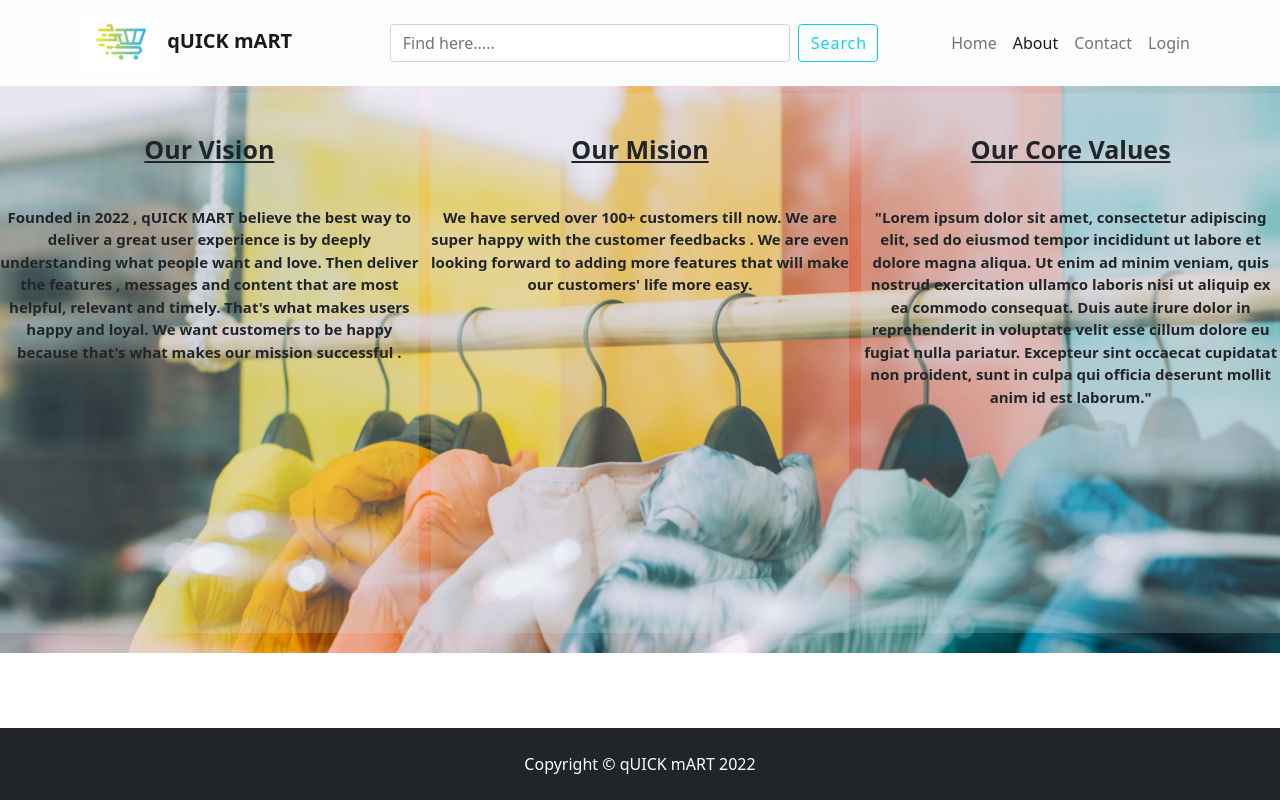
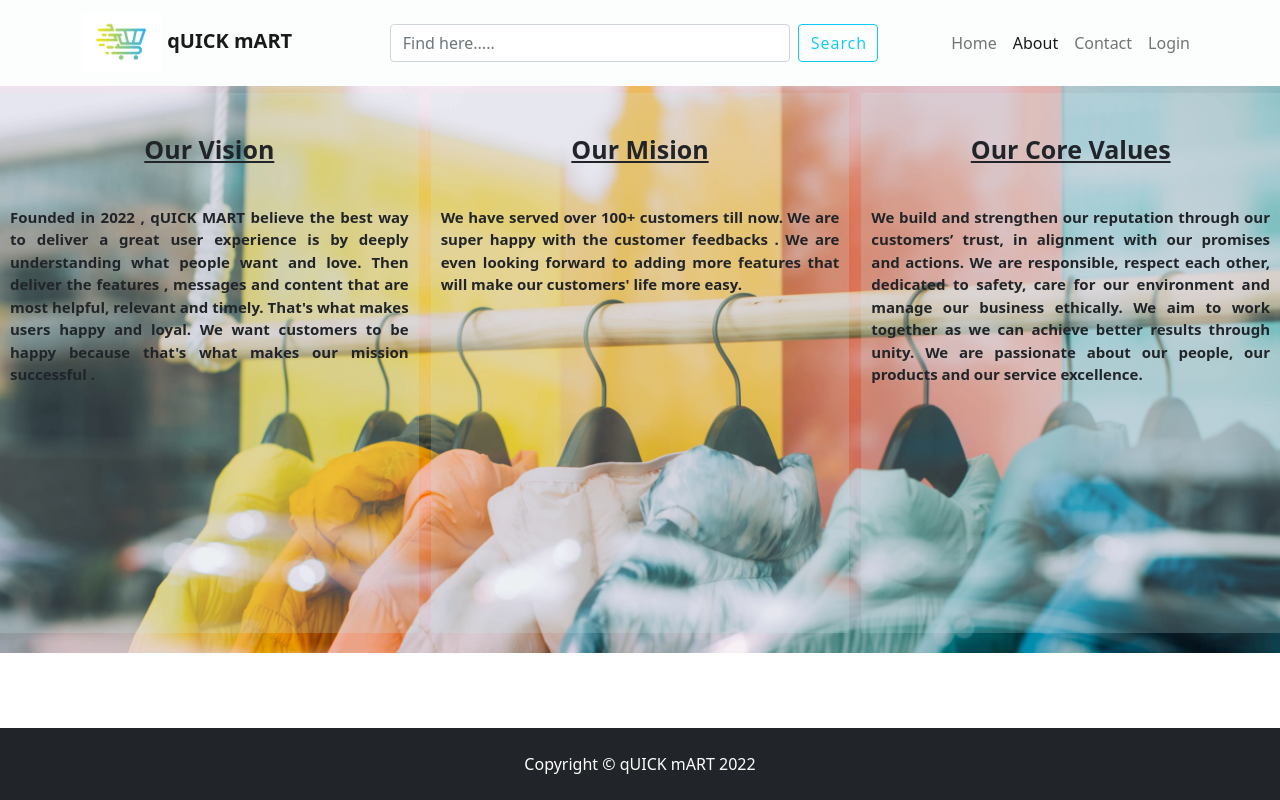
Before and after one commit to shreya1224/ReactOrderApp, a React (Create React App) app: page /about in a window 1280 px wide. Built offline with nearby package versions, Linux system fonts and the light colour scheme.

Commit message:
modified css

```diff
--- a/src/components/About.js
+++ b/src/components/About.js
@@ -55,13 +55,12 @@ function About() {
           <br></br>
           <br></br>
           <p class="para">
-            "Lorem ipsum dolor sit amet, consectetur adipiscing elit, sed do
-            eiusmod tempor incididunt ut labore et dolore magna aliqua. Ut enim
-            ad minim veniam, quis nostrud exercitation ullamco laboris nisi ut
-            aliquip ex ea commodo consequat. Duis aute irure dolor in
-            reprehenderit in voluptate velit esse cillum dolore eu fugiat nulla
-            pariatur. Excepteur sint occaecat cupidatat non proident, sunt in
-            culpa qui officia deserunt mollit anim id est laborum."
+            We build and strengthen our reputation through our customers’ trust,
+            in alignment with our promises and actions. We are responsible,
+            respect each other, dedicated to safety, care for our environment
+            and manage our business ethically. We aim to work together as we can
+            achieve better results through unity. We are passionate about our
+            people, our products and our service excellence.
           </p>
         </div>
       </div>
--- a/src/components/Navigation.js
+++ b/src/components/Navigation.js
@@ -14,7 +14,7 @@ function Navigation() {
                 className="logo"
                 src={require("../static/18.jpg")}
                 width="80px"
-                height="15%"
+                height="10%"
                 border-radius="50%"
                 alt="logo"
               />{" "}
--- a/src/components/ProductList.js
+++ b/src/components/ProductList.js
@@ -36,6 +36,7 @@ const ProductList = () => {
 
   return (
     <div className="container" id="plist">
+      <br></br>
       <br></br>
       <br></br>
       <br></br>
--- a/src/components/style.css
+++ b/src/components/style.css
@@ -144,7 +144,9 @@ input[type="submit"]:hover {
   background-color: rgba(195, 241, 238, 0.2);
 }
 .para {
+  padding: 0 10px 0 10px;
   font-size: 15px;
+  text-align: justify;
 }
 .main-heading {
   text-align: center;
```
